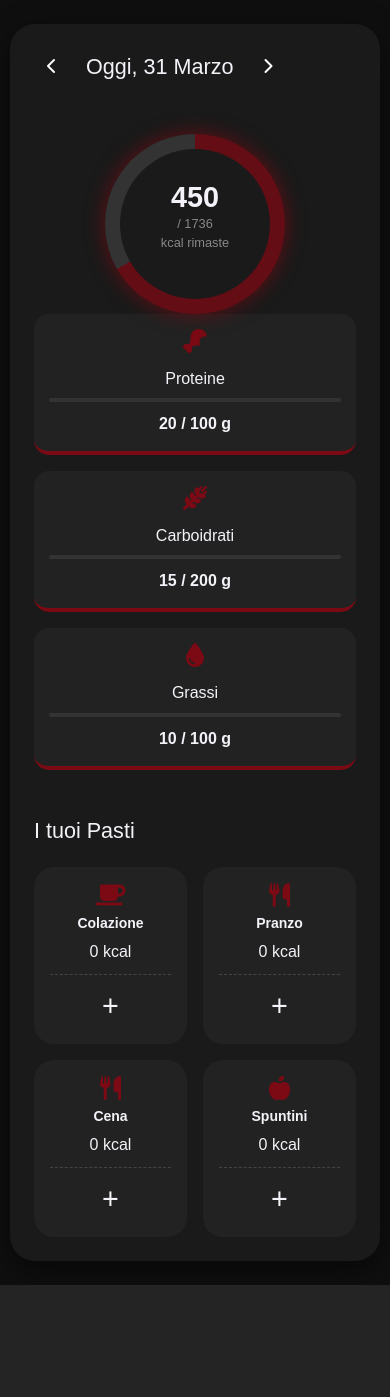
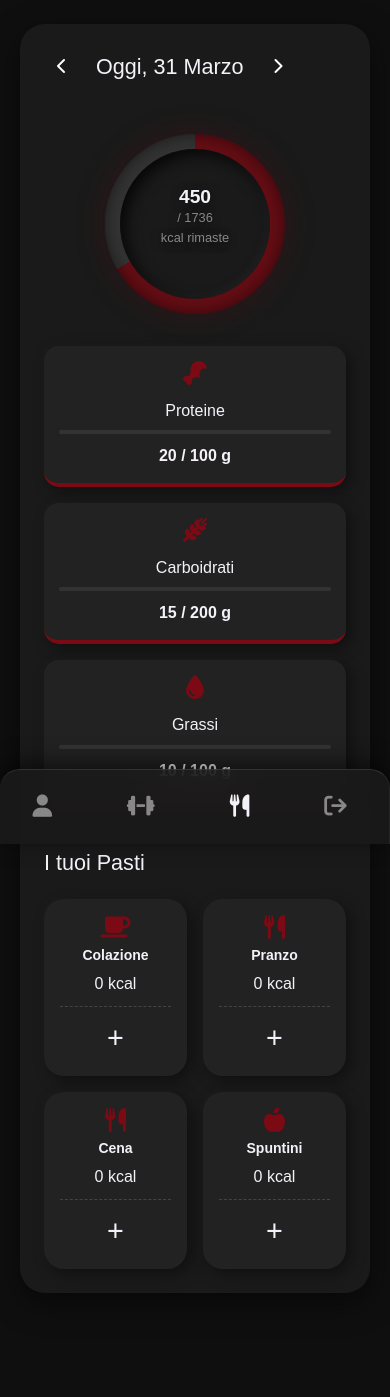
Before and after one commit to lisbethSalander07/GymEats, a PHP site: page /nutrizione/pagine/nutrizione.html in a window 390 px wide. Before the commit the page ends 1285 px from the top, so only its background shows below. Run offline with PHP 8.4, Linux system fonts and the light colour scheme; some web fonts are replaced.

Commit message:
inizio php

```diff
--- a/nutrizione/pagine/nutrizione.html
+++ b/nutrizione/pagine/nutrizione.html
@@ -24,33 +24,42 @@
     <div class="container-fluid bruno-ace-regular">
         <div class="row min-vh-100">
 
-            <!-- NAV BAR -->
-            <nav class="col-md-2 d-none d-md-block sidebar py-4">
+            <!-- SIDEBAR -->
+            <nav class="col-lg-2 sidebar py-4">
                 <div class="sidebar-sticky">
-                    <h2 class="logo px-3 mb-5">Gym<span>Eats</span></h2>
+                    <h2 class="logo px-3 mb-5 d-none d-md-block">Gym<span>Eats</span></h2>
 
-                    <ul class="nav flex-column">
+                    <ul class="nav flex-row flex-md-column justify-content-around w-100">
                         <li class="nav-item">
-                            <a class="nav-link" href="../../profilo.html"><i class="fa-solid fa-user"></i> Profilo</a>
+                            <a class="nav-link" href="../../profilo.html">
+                                <i class="fa-solid fa-user"></i>
+                                <span class="d-none d-lg-inline">Profilo</span>
+                            </a>
                         </li>
                         <li class="nav-item">
-                            <a class="nav-link" href="../../allenamento/pagine/allenamento.html"><i class="fa-solid fa-dumbbell"></i>
-                                Allenamento</a>
+                            <a class="nav-link" href="../../allenamento/pagine/allenamento.html">
+                                <i class="fa-solid fa-dumbbell"></i>
+                                <span class="d-none d-lg-inline">Allenamento</span>
+                            </a>
                         </li>
                         <li class="nav-item">
-                            <a class="nav-link active" href="nutrizione.html"><i class="fa-solid fa-utensils"></i>
-                                Nutrizione</a>
+                            <a class="nav-link active" href="nutrizione.html">
+                                <i class="fa-solid fa-utensils"></i>
+                                <span class="d-none d-lg-inline">Nutrizione</span>
+                            </a>
+                        </li>
+                        <li class="nav-item d-lg-none">
+                            <a class="nav-link" href="#"><i class="fa-solid fa-arrow-right-from-bracket"></i></a>
                         </li>
                     </ul>
 
-                    <!-- LOG OUT -->
-                    <div class="mt-auto logout-container">
+                    <div class="mt-auto logout-container d-lg-block">
                         <a href="#" class="nav-link"><i class="fa-solid fa-arrow-right-from-bracket"></i> Logout</a>
                     </div>
                 </div>
             </nav>
 
-            <main class="col-md-10 ms-sm-auto px-md-5 py-4 main-container">
+            <main class="col-lg-10 ms-auto px-md-5 py-4 main-container">
                 <div class="dashboard-card p-4">
 
                     <!-- DATA -->
--- a/nutrizione/stili/nutrizione.css
+++ b/nutrizione/stili/nutrizione.css
@@ -20,8 +20,9 @@ body {
     color: var(--text);
 }
 
-/* NAV BAR */
+/* SIDEBAR */
 .sidebar {
+    overflow: hidden;
     background-color: #1a1a1a;
     border-top-right-radius: 25px;
     border-bottom-right-radius: 25px;
@@ -38,7 +39,7 @@ body {
 
 .nav-link {
     color: var(--text-muted);
-    padding: 15px 20px;
+    padding: 15px 18px;
     font-size: 1rem;
     border-right: 3px solid transparent;
 }
@@ -78,7 +79,8 @@ body {
     align-items: center;
     justify-content: center;
     position: relative;
-    box-shadow: 0 0 20px var(--primary);
+    box-shadow: 0 0 30px rgba(100, 13, 20, 0.3), inset 0 0 15px rgba(0,0,0,0.5);
+    transition: transform 0.4s ease;
 }
 
 .progress-circle::after {
@@ -88,11 +90,14 @@ body {
     height: 210px;
     background: #1a1a1a;
     border-radius: 50%;
+    box-shadow: inset 5px 5px 15px rgba(0,0,0,0.8),
+                inset -2px -2px 10px rgba(255,255,255,0.05);
 }
 
 .progress-content {
     position: relative;
     z-index: 1;
+    text-shadow: 0 2px 10px rgba(0,0,0,0.5);
 }
 
 .progress-content h3 {
@@ -112,6 +117,15 @@ body {
     padding: 20px;
     border-radius: 15px;
     text-align: center;
+    box-shadow: 5px 5px 15px rgba(0, 0, 0, 0.4),
+                -2px -2px 10px rgba(255, 255, 255, 0.02);
+    transition: all 0.3s cubic-bezier(0.25, 0.8, 0.25, 1);
+}
+
+.macro-card:hover {
+    background: #282828;
+    transform: translateY(-5px);
+    box-shadow: 0 10px 20px rgba(0, 0, 0, 0.6);
 }
 
 
@@ -138,11 +152,15 @@ body {
     padding: 25px;
     border-radius: 20px;
     position: relative;
-    transition: 0.3s;
+    box-shadow: 5px 5px 15px rgba(0, 0, 0, 0.4),
+                -2px -2px 10px rgba(255, 255, 255, 0.02);
+    transition: all 0.3s cubic-bezier(0.25, 0.8, 0.25, 1);
 }
 
 .meal-card:hover {
     background: #282828;
+    transform: translateY(-8px);
+    box-shadow: 0 15px 30px rgba(0, 0, 0, 0.6);
 }
 
 .meal-card i {
@@ -157,42 +175,85 @@ body {
     border-top: 1px dashed #444;
     padding-top: 10px;
     margin-top: 10px;
+
 }
 
 
 /* VISUALIZZAZIONE SU SMARTPHONE */
-@media (max-width: 767.98px) {
-    .sidebar {
-        background-color: var(--third);
-        width: 280px;
-    }
-    .main-container {
-        padding-left: 10px;
-        padding-right: 10px;
-    }
-}
-
 @media (max-width: 576px) {
     .progress-circle {
         width: 180px;
         height: 180px;
+        margin-bottom: 2rem;
     }
     .progress-circle::after {
         width: 150px;
         height: 150px;
     }
     .progress-content h3 {
-        font-size: 1.8rem;
+        font-size: 1.2rem;
     }
     .macro-card {
         padding: 15px;
     }
 }
 
-@media (min-width: 768px) {
+@media (min-width: 992px) {
     .sidebar {
         position: sticky;
         top: 0;
         height: 100vh;
     }
 }
+
+
+@media (max-width: 991.98px) {
+    .sidebar {
+        position: fixed;
+        bottom: 0;
+        left: 0;
+        width: 100%;
+        height: 75px;
+        z-index: 1050;
+        background: rgba(26, 26, 26, 0.85);
+        backdrop-filter: blur(15px);
+        -webkit-backdrop-filter: blur(15px);
+        border-top: 1px solid rgba(255, 255, 255, 0.1);
+        border-radius: 20px 20px 0 0;
+        padding: 0 !important;
+        box-shadow: 0 -5px 25px rgba(0,0,0,0.6);
+    }
+
+    .sidebar-sticky {
+        height: 100%;
+        display: flex;
+        align-items: center;
+    }
+
+    .nav {
+        flex-direction: row !important;
+        justify-content: space-around;
+        width: 100%;
+    }
+
+    .nav-link {
+        padding: 10px;
+        font-size: 1.4rem;
+        border: none !important;
+        background: none !important;
+    }
+
+    .logo, .logout-container {
+        display: none !important;
+    }
+
+    body {
+        padding-bottom: 80px;
+    }
+
+    .main-container {
+        margin-left: 0 !important;
+        width: 100%;
+        padding: 20px;
+    }
+}
```
Also changed, not shown: chiamate.php (added, +29 -0 lines), connessione.php (added, +20 -0 lines), login.css (+31 -23 lines), login.php (renamed from login.html, +13 -15 lines), query.php (added, +19 -0 lines), registrazione.css (+32 -23 lines), registrazione.php (renamed from registrazione.html, +2 -12 lines).
